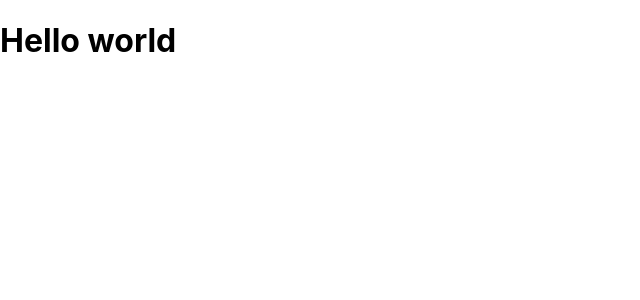
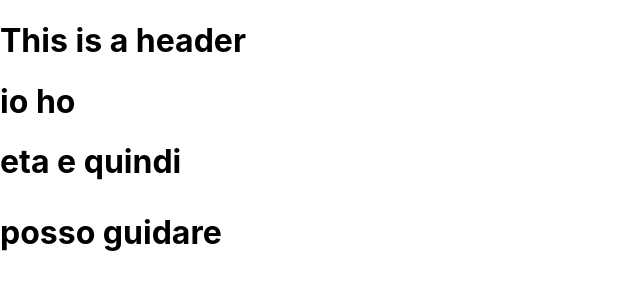
Before and after one commit to Swer4412/React, a React (Create React App) app: page / in a window 1280 px wide. Shown: the top 300 px of the page, without its empty margins (0-640 px from the left). Built offline with nearby package versions, Linux system fonts and the light colour scheme.

Commit message:
montagna

```diff
--- a/package.json
+++ b/package.json
@@ -34,5 +34,8 @@
       "last 1 firefox version",
       "last 1 safari version"
     ]
+  },
+  "devDependencies": {
+    "eslint-plugin-react": "^7.31.7"
   }
 }
--- /dev/null
+++ b/src/components/App.jsx
@@ -0,0 +1,13 @@
+import React from 'react'
+// Dentro app.js poi si importano tutti gli altri moduli in modo da creare un solo tag <app/> da renderizzare
+import Header from "./Header"
+
+const eta = 19
+export default function App() {
+    return <div>
+        <Header/>
+        <h1 className="classe">io ho</h1> {/*classname viene usato al posto di classe perche class ha gia un significato in javascript*/}
+        <h1>eta e quindi{eta > 18 ? <p>posso guidare</p> : <p>Non posso guidare</p>}</h1> {/*Per usare la sintassi javascript qua dentro, bisogna aprire la parentesi graffa*/}
+        {/*Cio che si puo mettere dentro le graffe sono solo cose che vanno bene come argomenti: interi, stringhe, liste, oggetti ma non per esempio if o for ecc...*/}
+    </div>
+}
--- /dev/null
+++ b/src/components/Header.jsx
@@ -0,0 +1,8 @@
+//Ogni pagina deve essere composta da diversi componenti, ogniuno dei quali viene creato in un file diverso
+import React from 'react'
+
+export default function Header() {
+    return <header>
+        <h1>This is a header</h1>
+    </header>
+}
--- a/src/index.js
+++ b/src/index.js
@@ -1,8 +1,10 @@
+//I componenti devono essere scritti Camel case, con la lettera maiuscola
 import React from 'react';//La funzione di react è quella di TROVARE LE DIFFERENZE tra i DOM tree
 import ReactDOM from 'react-dom/client'; //React una volta capiti i cambiamenti, deve saper renderizzarli
 import './index.css';
-import App from './App';
+
 import reportWebVitals from './reportWebVitals';
+import App from './components/App';
 
 import abc, {add, sub} from './calculator.js'
 console.log(add(1,3))
@@ -13,7 +15,7 @@ console.log(sub(1,3))
 const root = ReactDOM.createRoot(document.getElementById('root')); //Essendo react 18.x si scrive in questo modo
 // Nel javascript normale non si puo mischiare html e css, c'è per questo create-react-app (bundler) che inietta del codice in modo che funzioni
 root.render(
-  <h1>Hello world</h1>
+  <App/>
 );
 
 // If you want to start measuring performance in your app, pass a function
```
Also changed, not shown: 1 other file (tests, documents, lock files or other folders).
